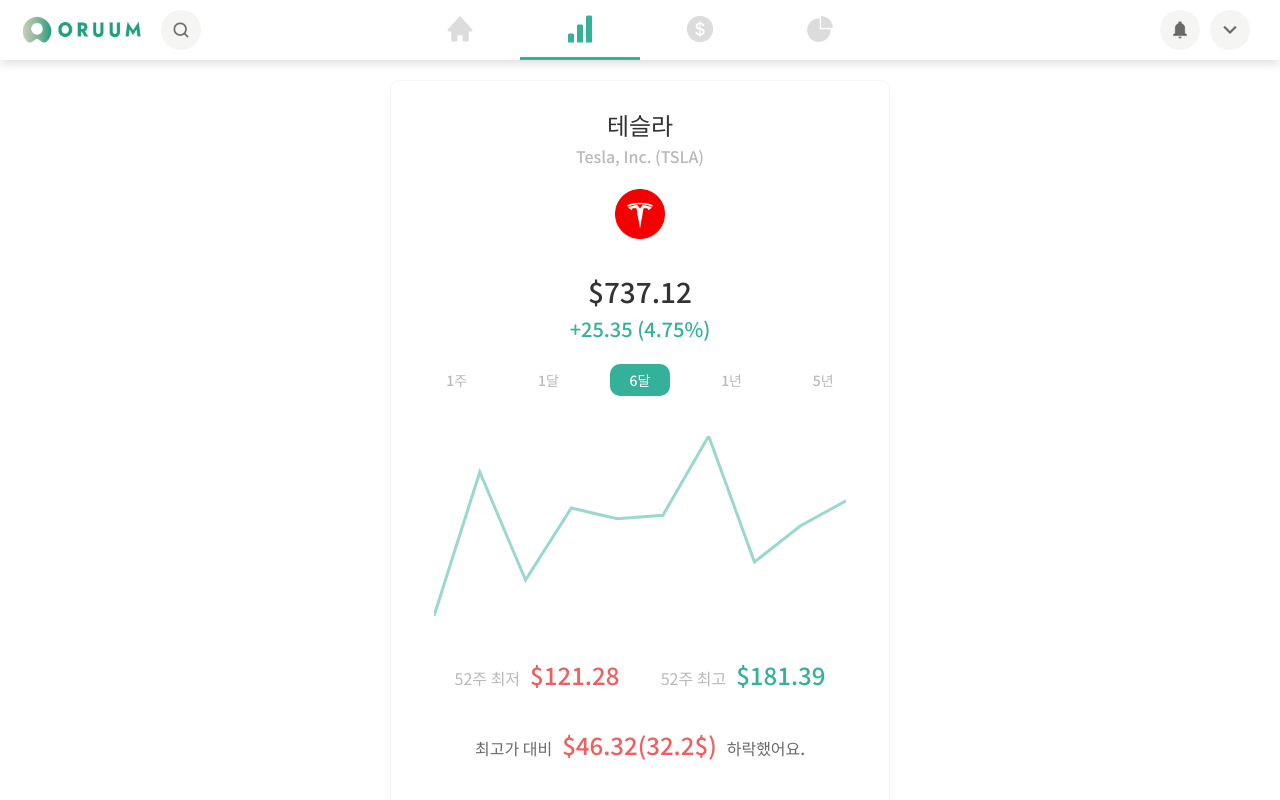
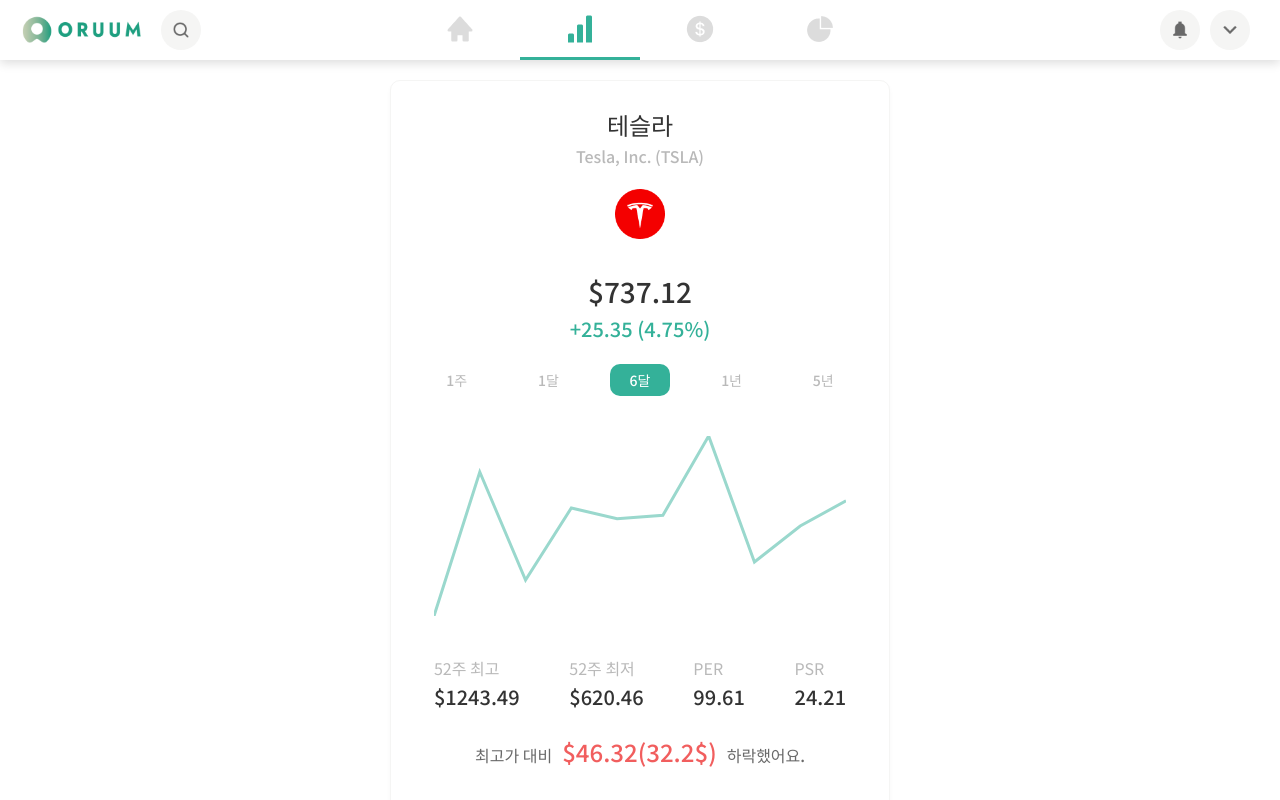
Before and after one commit to GBSIM/oruum_frontend, a React (Create React App) app: page /Stock in a window 1280 px wide. Shown: the top 800 px of the page. Built offline with nearby package versions, Linux system fonts and the light colour scheme; no server answers.

Commit message:
update stock profile box

```diff
--- a/src/components/library/ui/stock/StockProfile/StockProfile.css
+++ b/src/components/library/ui/stock/StockProfile/StockProfile.css
@@ -134,6 +134,23 @@
     height: 50px;
 }
 
+.stock-basic-info-title {
+    color: #B9B9B9;
+}
+
+.stock-basic-infos-container {
+    display: flex;
+    flex-direction: row;
+    align-items: center;
+    justify-content: space-between;
+    width: 90%;
+}
+
+.stock-basic-info-value {
+    color: #333333;
+    margin: 0;
+}
+
 @media (max-width: 1500px) {
     .stock-profile-spacer-level1 {
         height: 10px;
--- a/src/components/library/ui/stock/StockProfile/StockProfile.js
+++ b/src/components/library/ui/stock/StockProfile/StockProfile.js
@@ -34,7 +34,7 @@ export default function StockProfile() {
             </div>
             <div className='stock-profile-spacer-level2'></div>
             <div className="stock-profile-row-container">
-                <StockPriceMinMax minimumPrice={'$121.28'} maximumPrice={'$181.39'}></StockPriceMinMax>
+                <StockBasicInfos></StockBasicInfos>
             </div>
             <div className='stock-profile-spacer-level2'></div>
             <div className="stock-profile-row-container">
@@ -76,6 +76,26 @@ function PeriodButton(props) {
     }
 }
 
+function StockBasicInfos(props) {
+    return (
+        <div className='stock-basic-infos-container'>
+            <StockBasicInfo title='52주 최고' value={'$1243.49'}></StockBasicInfo>
+            <StockBasicInfo title='52주 최저' value={'$620.46'}></StockBasicInfo>
+            <StockBasicInfo title='PER' value={'99.61'}></StockBasicInfo>
+            <StockBasicInfo title='PSR' value={'24.21'}></StockBasicInfo>
+        </div>
+    )
+}
+
+function StockBasicInfo(props) {
+    return (
+        <div className='stock-basic-info-container'>
+            <span className='stock-basic-info-title'>{props.title}</span>
+            <h3 className='stock-basic-info-value'>{props.value}</h3>
+        </div>
+    )
+}
+
 function StockPriceMinMax(props) {
     return (
         <div className='stock-price-min-max-container'>
--- a/src/default.css
+++ b/src/default.css
@@ -164,7 +164,7 @@ span {
 		font-size: 20px;
 	}
 	h3 {
-		font-size: 16px;
+		font-size: 18px;
 	}
 	span {
 		font-size: 14px;
```
